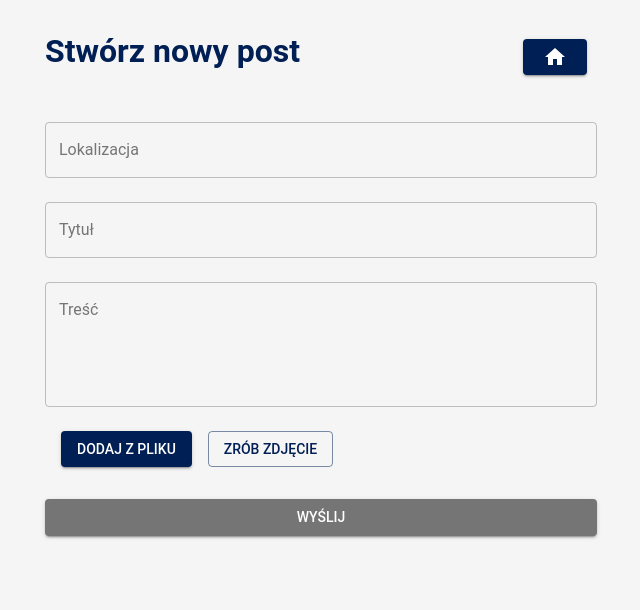
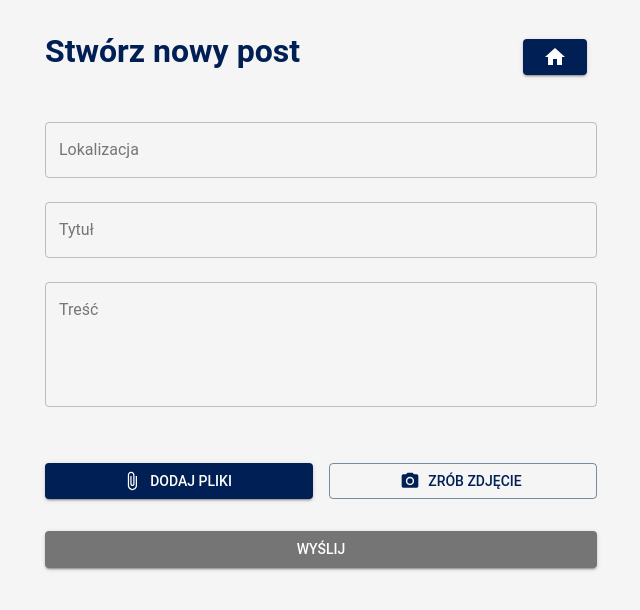
Before and after one commit to kudlatykaskader/dej-chochle, a React (Create React App) app in the folder frontend/: page /create in a window 1280 px wide. Shown: the top 610 px of the page, without its empty margins (319-959 px from the left). Built offline with nearby package versions, Linux system fonts and the light colour scheme.

Commit message:
Replace npm install with npm ci in stack-local.yaml and remove AttachmentsGrid and AttachmentUploader components

```diff
--- a/frontend/src/components/AttachmentUploader.jsx
+++ /dev/null
@@ -1,72 +0,0 @@
-import React, { useRef } from 'react';
-import { Button, Stack } from '@mui/material';
-
-/**
- * AttachmentUploader
- *
- * - Renders two buttons:
- *   1. "Dodaj z pliku": normal file input
- *   2. "Zrób zdjęcie": camera capture for images
- *
- * - Calls onAddFiles with the newly selected files.
- */
-const AttachmentUploader = ({ onAddFiles }) => {
-  const fileInputRef = useRef(null);
-  const cameraInputRef = useRef(null);
-
-  // Trigger normal file input
-  const handleSelectFromFileSystem = () => {
-    if (fileInputRef.current) {
-      fileInputRef.current.click();
-    }
-  };
-
-  // Trigger camera input
-  const handleSelectFromCamera = () => {
-    if (cameraInputRef.current) {
-      cameraInputRef.current.click();
-    }
-  };
-
-  // On file(s) selected
-  const handleFileChange = (event) => {
-    const files = Array.from(event.target.files);
-    if (files.length > 0) {
-      onAddFiles(files);
-    }
-    // Clear the input value so we can re-select the same file if needed
-    event.target.value = null;
-  };
-
-  return (
-    <Stack direction="row" spacing={2} sx={{ mt: 2 }}>
-      {/* Hidden input for normal file system */}
-      <input
-        type="file"
-        multiple
-        accept="image/*,video/*"
-        ref={fileInputRef}
-        onChange={handleFileChange}
-        style={{ display: 'none' }}
-      />
-      <Button variant="contained" onClick={handleSelectFromFileSystem}>
-        Dodaj z pliku
-      </Button>
-
-      {/* Hidden input for camera capture (image only) */}
-      <input
-        type="file"
-        accept="image/*"
-        capture="camera"
-        ref={cameraInputRef}
-        onChange={handleFileChange}
-        style={{ display: 'none' }}
-      />
-      <Button variant="outlined" onClick={handleSelectFromCamera}>
-        Zrób zdjęcie
-      </Button>
-    </Stack>
-  );
-};
-
-export default AttachmentUploader;
--- a/frontend/src/components/AttachmentsGrid.jsx
+++ /dev/null
@@ -1,67 +0,0 @@
-import React from 'react';
-import {
-  Grid,
-  Card,
-  CardMedia,
-  CardContent,
-  Typography,
-  IconButton
-} from '@mui/material';
-import DeleteIcon from '@mui/icons-material/Delete';
-
-/**
- * AttachmentsGrid
- *
- * Renders a grid of attachments. Each item can be:
- *  - Image (jpg, png, etc.)
- *  - Video (mp4, etc.)
- *  - Other file (shows filename as text)
- *
- * Calls onRemoveFile(index) when the delete button is clicked.
- */
-const AttachmentsGrid = ({ attachments, onRemoveFile }) => {
-  if (!attachments || attachments.length === 0) {
-    return null;
-  }
-
-  return (
-    <Grid container spacing={2} sx={{ mt: 2 }}>
-      {attachments.map((file, index) => (
-        <Grid item xs={12} sm={6} key={index}>
-          <Card>
-            {file.type.startsWith('image/') ? (
-              <CardMedia
-                component="img"
-                height="140"
-                image={URL.createObjectURL(file)}
-                alt={file.name}
-              />
-            ) : file.type.startsWith('video/') ? (
-              <CardMedia
-                component="video"
-                height="140"
-                controls
-                src={URL.createObjectURL(file)}
-                alt={file.name}
-              />
-            ) : (
-              <CardContent>
-                <Typography variant="body2" color="text.secondary">
-                  {file.name}
-                </Typography>
-              </CardContent>
-            )}
-
-            <CardContent>
-              <IconButton color="secondary" onClick={() => onRemoveFile(index)}>
-                <DeleteIcon />
-              </IconButton>
-            </CardContent>
-          </Card>
-        </Grid>
-      ))}
-    </Grid>
-  );
-};
-
-export default AttachmentsGrid;
--- a/frontend/src/components/CreatePost.js
+++ b/frontend/src/components/CreatePost.js
@@ -1,43 +1,35 @@
 import React, { useState } from 'react';
-import {
-  Container,
-  Typography,
-  TextField,
-  Button,
-  Box
-} from '@mui/material';
+import { Container, Typography, TextField, Button, Box, Grid, Card, CardMedia, CardContent, IconButton } from '@mui/material';
+import DeleteIcon from '@mui/icons-material/Delete';
 import BackButton from "./buttons/BackButton";
+import CameraAltIcon from '@mui/icons-material/CameraAlt';
+import AttachFileIcon from '@mui/icons-material/AttachFile';
 import { useNavigate } from "react-router-dom";
 import { createPost } from "./PostApi";
-import AttachmentUploader from "./AttachmentUploader";
-import AttachmentsGrid from "./AttachmentsGrid";
 
 const CreatePost = () => {
     const [post, setPost] = useState({ location: '', title: '', content: '' });
     const [attachments, setAttachments] = useState([]);
     const navigate = useNavigate();
 
-  /**
-   * Handler for adding new files (either from the file system or the camera).
-   * We merge them into our existing attachments state.
-   */
-  const handleAddAttachments = (newFiles) => {
-    setAttachments(prev => [...prev, ...newFiles]);
+    const handleFileUpload = (e) => {
+        const files = Array.from(e.target.files);
+        setAttachments([...attachments, ...files]);
     };
 
-  /**
-   * Remove a single attachment from the list by index.
-   */
-  const handleRemoveFile = (index) => {
-    setAttachments(prev => prev.filter((_, i) => i !== index));
+    const handleCameraCapture = async (e) => {
+        const file = e.target.files[0];
+        if (file) {
+            setAttachments([...attachments, file]);
+        }
     };
 
-  /**
-   * Submit the post: send data + attachments to the server.
-   */
+    const handleRemoveFile = (index) => {
+        setAttachments(attachments.filter((_, i) => i !== index));
+    };
+
     const handleSubmit = (e) => {
         e.preventDefault();
-
         createPost(post, attachments, () => {
             setPost({ location: '', title: '', content: '' });
             setAttachments([]);
@@ -57,7 +49,6 @@ const CreatePost = () => {
             </Box>
 
             <Box component="form" onSubmit={handleSubmit} noValidate sx={{ mt: 3 }}>
-        {/* LOCATION */}
                 <TextField
                     fullWidth
                     label="Lokalizacja"
@@ -65,8 +56,6 @@ const CreatePost = () => {
                     onChange={(e) => setPost({ ...post, location: e.target.value })}
                     margin="normal"
                 />
-
-        {/* TITLE */}
                 <TextField
                     fullWidth
                     label="Tytuł"
@@ -74,8 +63,6 @@ const CreatePost = () => {
                     onChange={(e) => setPost({ ...post, title: e.target.value })}
                     margin="normal"
                 />
-
-        {/* CONTENT */}
                 <TextField
                     fullWidth
                     label="Treść"
@@ -86,14 +73,83 @@ const CreatePost = () => {
                     margin="normal"
                 />
 
-        {/* Attachments Preview Grid */}
-        <AttachmentsGrid
-          attachments={attachments}
-          onRemoveFile={handleRemoveFile}
+                {/* Media Attachments Section */}
+                <Grid container spacing={2} sx={{ mt: 2 }}>
+                    {attachments.map((file, index) => (
+                        <Grid item xs={12} sm={6} key={index}>
+                            <Card>
+                                {file.type.startsWith('image/') ? (
+                                    <CardMedia
+                                        component="img"
+                                        height="140"
+                                        image={URL.createObjectURL(file)}
+                                        alt={file.name}
                                     />
+                                ) : file.type.startsWith('video/') ? (
+                                    <CardMedia
+                                        component="video"
+                                        height="140"
+                                        controls
+                                        src={URL.createObjectURL(file)}
+                                        alt={file.name}
+                                    />
+                                ) : (
+                                    <CardContent>
+                                        <Typography variant="body2" color="text.secondary">
+                                            {file.name}
+                                        </Typography>
+                                    </CardContent>
+                                )}
+                                <CardContent>
+                                    <IconButton
+                                        color="secondary"
+                                        onClick={() => handleRemoveFile(index)}
+                                    >
+                                        <DeleteIcon />
+                                    </IconButton>
+                                </CardContent>
+                            </Card>
+                        </Grid>
+                    ))}
+                </Grid>
 
-        {/* Attachment Uploader (File & Camera) */}
-        <AttachmentUploader onAddFiles={handleAddAttachments} />
+                {/* Media Selection Buttons */}
+                <Grid container spacing={2} sx={{ mt: 2 }}>
+                    <Grid item xs={6}>
+                        <Button
+                            fullWidth
+                            variant="contained"
+                            component="label"
+                            startIcon={<AttachFileIcon />}
+                        >
+                            Dodaj pliki
+                            <input
+                                type="file"
+                                multiple
+                                hidden
+                                onChange={handleFileUpload}
+                                accept="image/*,video/*"
+                            />
+                        </Button>
+                    </Grid>
+                    <Grid item xs={6}>
+                        <Button
+                            fullWidth
+                            variant="outlined"
+                            component="label"
+                            startIcon={<CameraAltIcon />}
+                        >
+                            Zrób zdjęcie
+                            <input
+                                type="file"
+                                hidden
+                                accept="image/*"
+                                capture="environment"
+                                onChange={handleCameraCapture}
+                            />
+                        </Button>
+                    </Grid>
+                </Grid>
 
                 <Button
                     type="submit"
```
Also changed, not shown: 1 other file (tests, documents, lock files or other folders). Lines whose indentation alone changed are shown as unchanged.
